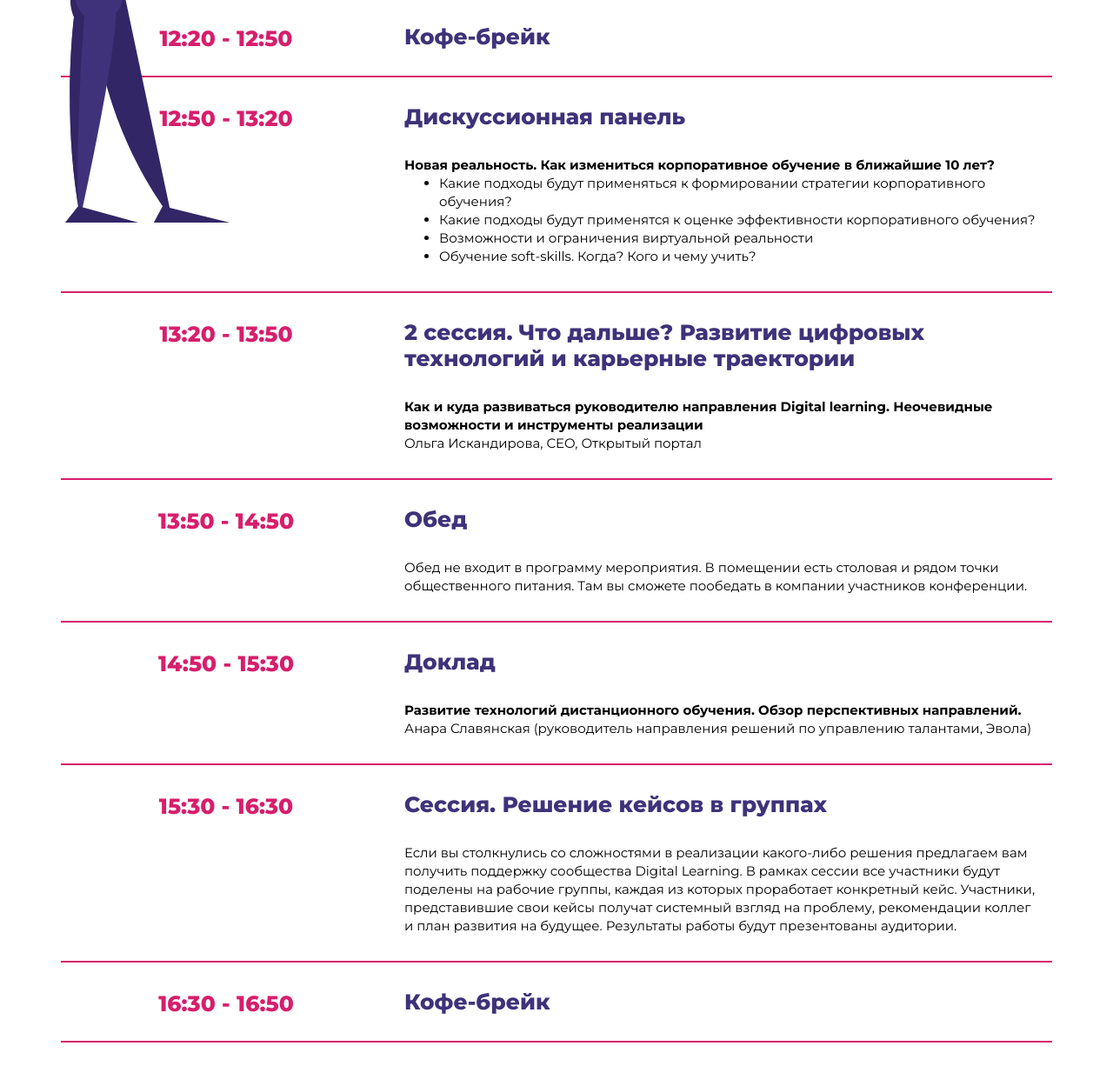
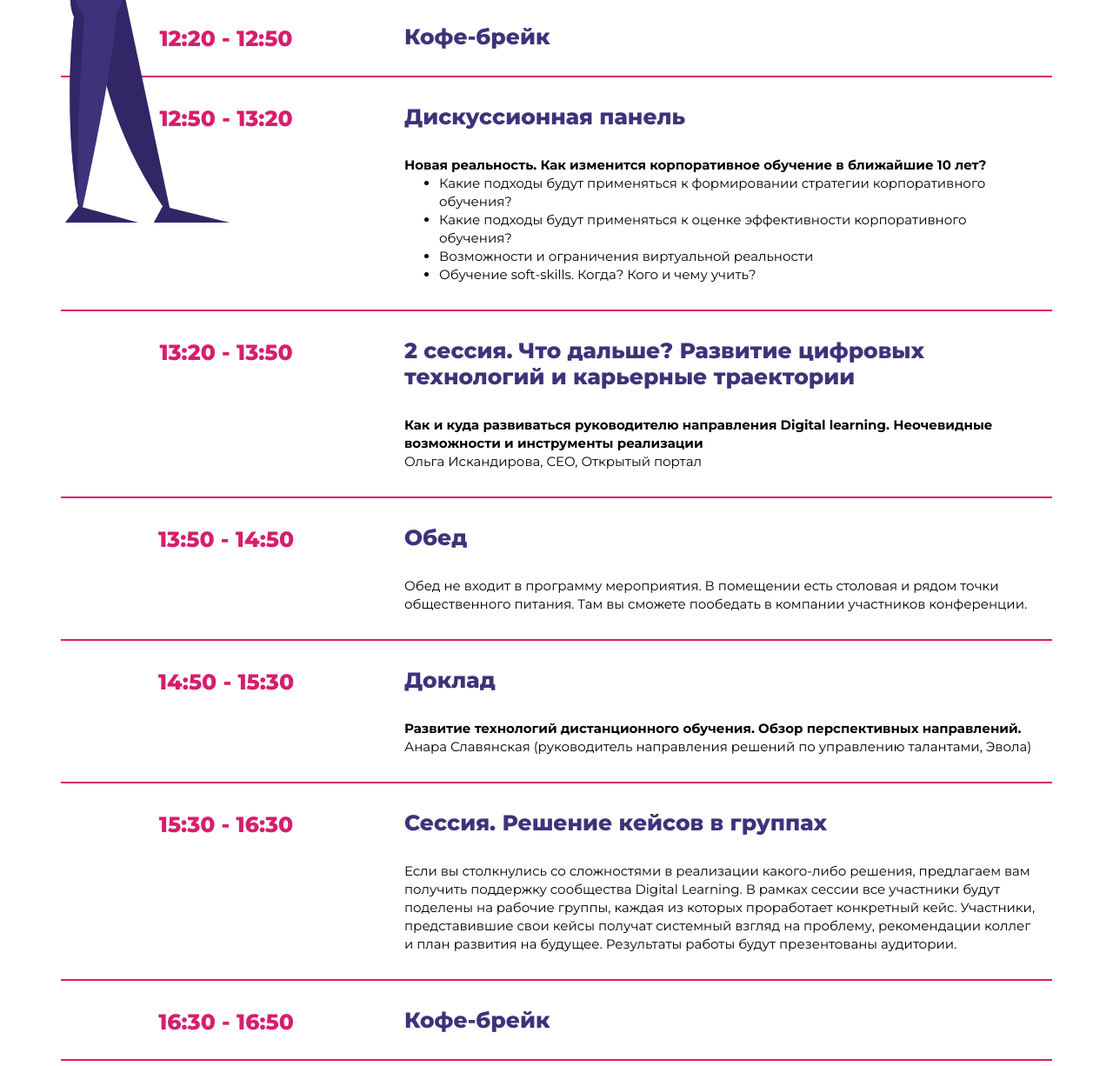
Before and after one commit to miminari13/dl, a website: page index.html in a window 1280 px wide. Shown: the part 3707-4933 px from the top of the page at 87% size. Drawn offline with Linux system fonts and the light colour scheme.

Commit message:
исправлены опечатки

```diff
--- a/index.html
+++ b/index.html
@@ -251,13 +251,13 @@
 						Дискуссионная панель
 					</div>
 					<div class="programm__descr">
-						<strong>Новая реальность. Как измениться корпоративное обучение в ближайшие 10 лет?</strong><br>
+						<strong>Новая реальность. Как изменится корпоративное обучение в ближайшие 10 лет?</strong><br>
 						<ul>
 							<li>
 								Какие подходы будут применяться к формировании стратегии корпоративного обучения?
 							</li>
 							<li>
-								Какие подходы будут применятся к оценке эффективности корпоративного обучения?
+								Какие подходы будут применяться к оценке эффективности корпоративного обучения?
 							</li>
 							<li>
 								Возможности и ограничения виртуальной реальности
@@ -323,7 +323,7 @@
 						Сессия. Решение кейсов в группах
 					</div>
 					<div class="programm__descr">
-						Если вы столкнулись со сложностями в реализации какого-либо решения предлагаем вам получить поддержку сообщества Digital Learning. В рамках сессии все участники будут поделены на рабочие группы, каждая из которых проработает конкретный кейс. Участники, представившие свои кейсы получат системный взгляд на проблему, рекомендации коллег и план развития на будущее. Результаты работы будут презентованы аудитории.
+						Если вы столкнулись со сложностями в реализации какого-либо решения, предлагаем вам получить поддержку сообщества Digital Learning. В рамках сессии все участники будут поделены на рабочие группы, каждая из которых проработает конкретный кейс. Участники, представившие свои кейсы получат системный взгляд на проблему, рекомендации коллег и план развития на будущее. Результаты работы будут презентованы аудитории.
 					</div>
 				</div>
 			</div>
```
